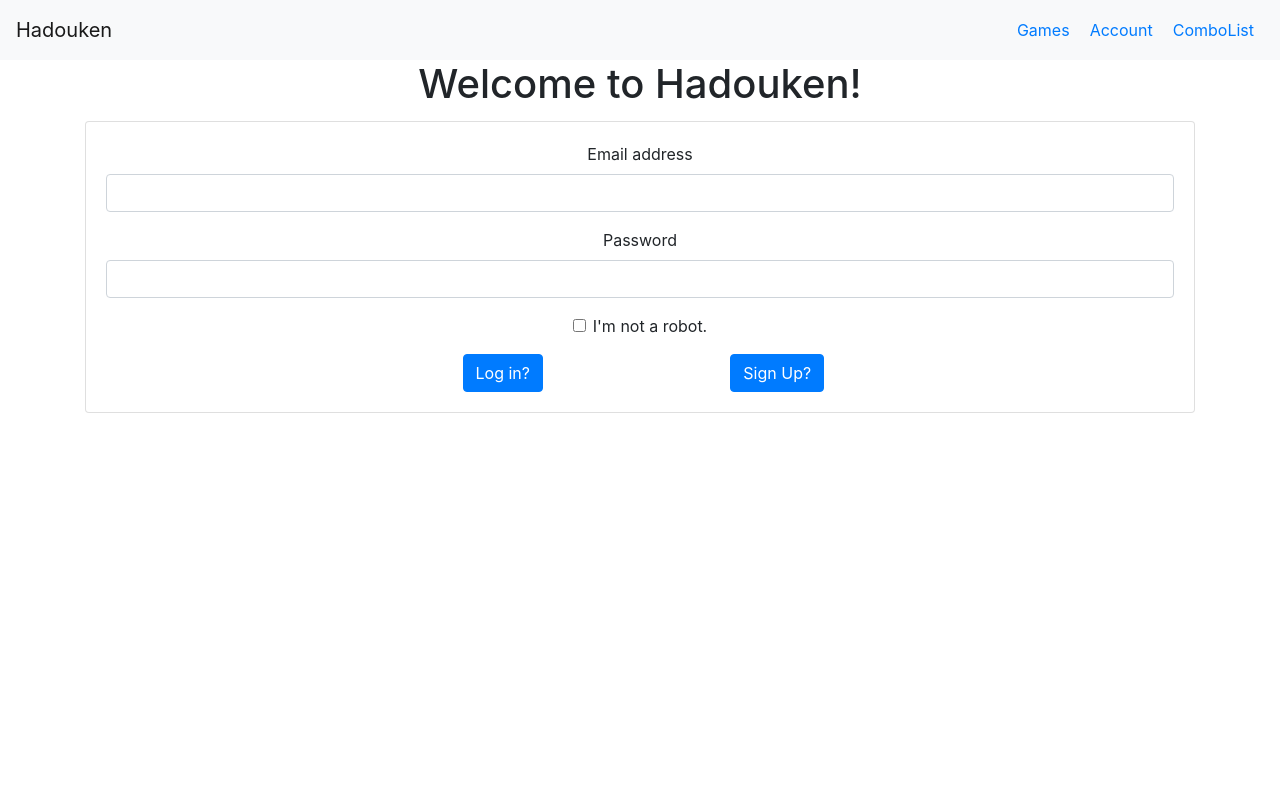
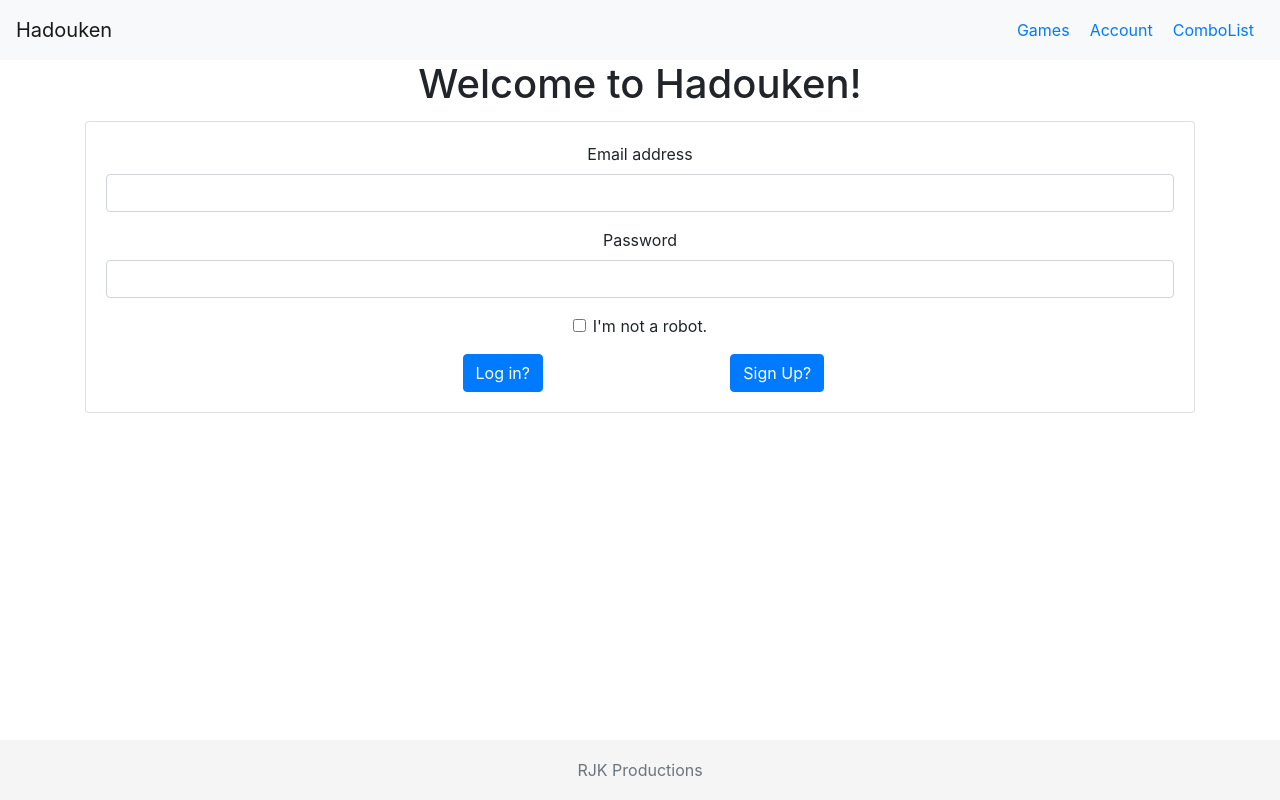
Before and after one commit to drivelikejehu/Hadouken, a React (Create React App) app in the folder client/: page / in a window 1280 px wide. Built offline with nearby package versions, Linux system fonts and the light colour scheme.

Commit message:
updated sticky footer

```diff
--- a/client/src/App.js
+++ b/client/src/App.js
@@ -10,7 +10,7 @@ import Signup from "./pages/Signup/Signup";
 import NotFound from "./pages/NotFound/NotFound";
 import SF2 from "./pages/SF2/SF2";
 import SF2Guile from "./pages/SF2/Characters/SF2Guile";
-// import Footer from "./components/Shared/Footer/Footer";
+import Footer from "./components/Shared/Footer/Footer";
 import Tek7 from "./pages/Tek7/Tek7";
 import SSBU from "./pages/SSBU/SSBU";
 import DBFZ from "./pages/DBFZ/DBFZ";
@@ -18,8 +18,8 @@ function App() {
   return (
     <>
       <Router>
-        <main>
-          <article>
+        {/* <main>
+          <article> */}
             <Navbar />
             <Switch>
               <Route exact path={["/", "/login"]}>
@@ -53,9 +53,9 @@ function App() {
                 <NotFound />
               </Route>
             </Switch>
-            {/* <Footer /> */}
-          </article>
-        </main>
+            <Footer />
+          {/* </article>
+        </main> */}
       </Router>
     </>
   );
--- a/client/src/components/Shared/Footer/Footer.css
+++ b/client/src/components/Shared/Footer/Footer.css
@@ -1,9 +1,20 @@
 .footer {
-    position: absolute;
+    position: fixed;
     bottom: 0;
     width: 100%;
     /* Set the fixed height of the footer here */
     height: 60px;
     line-height: 60px; /* Vertically center the text there */
     background-color: #f5f5f5;
+    text-align: center;
   }
+
+/* .footer {
+  position: fixed;
+  left: 0;
+  bottom: 0;
+  width: 100%;
+  background-color: red;
+  color: white;
+  text-align: center;
+} */
```
